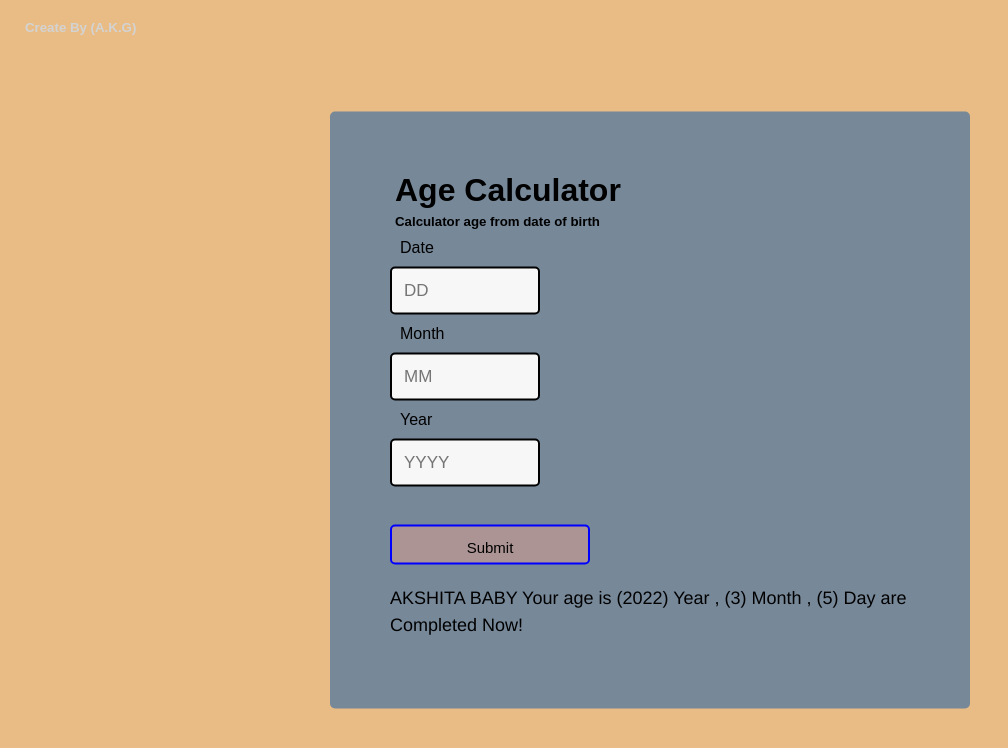
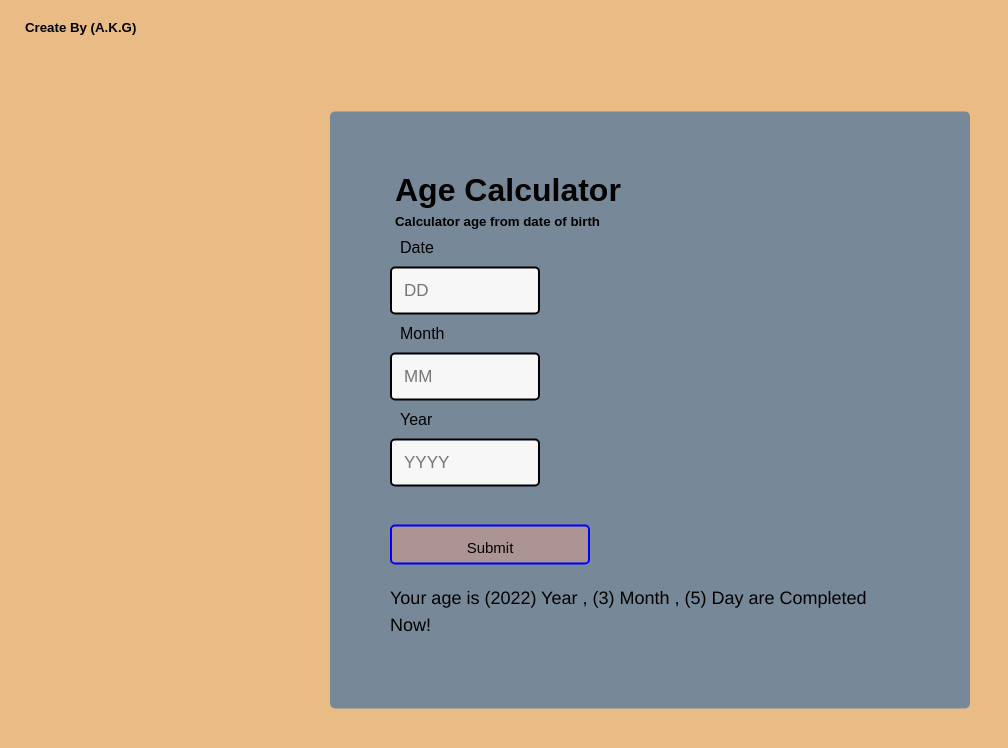
Before and after one commit to ANUJGARG120/Age-Calculator, a plain HTML site: page index.html in a window 1280 px wide. Both pictures are taken after a click on the button "Submit". Shown: the whole page, without its empty margins (0-1008 px from the left). Drawn offline with Linux system fonts and the light colour scheme.

Commit message:
Add files via upload

```diff
--- a/index.html
+++ b/index.html
@@ -6,7 +6,7 @@
     <meta http-equiv="X-UA-Compatible" content="IE=edge">
     <meta name="viewport" content="width=device-width, initial-scale=1.0">
     <title>Age Calculator</title>
-    <h5 style="color: lightgrey">Create By (A.K.G)</h5>
+    <h5 style="color: black">Create By (A.K.G)</h5>
     <link rel="stylesheet" href="style.css">
 </head>
 
--- a/script.js
+++ b/script.js
@@ -28,7 +28,7 @@ function age() {
 
 
 
-    document.getElementById('age').innerHTML = 'AKSHITA BABY Your age is ('+diffyear +') Year , ('+diffmonth+') Month , ('+diffdate+') Day are Completed Now!';
+    document.getElementById('age').innerHTML = 'Your age is ('+diffyear +') Year , ('+diffmonth+') Month , ('+diffdate+') Day are Completed Now!';
 
     if(stdate > enddate || stmonth > endmonth || styear > endyear){
         alert("Date not validate")
```
